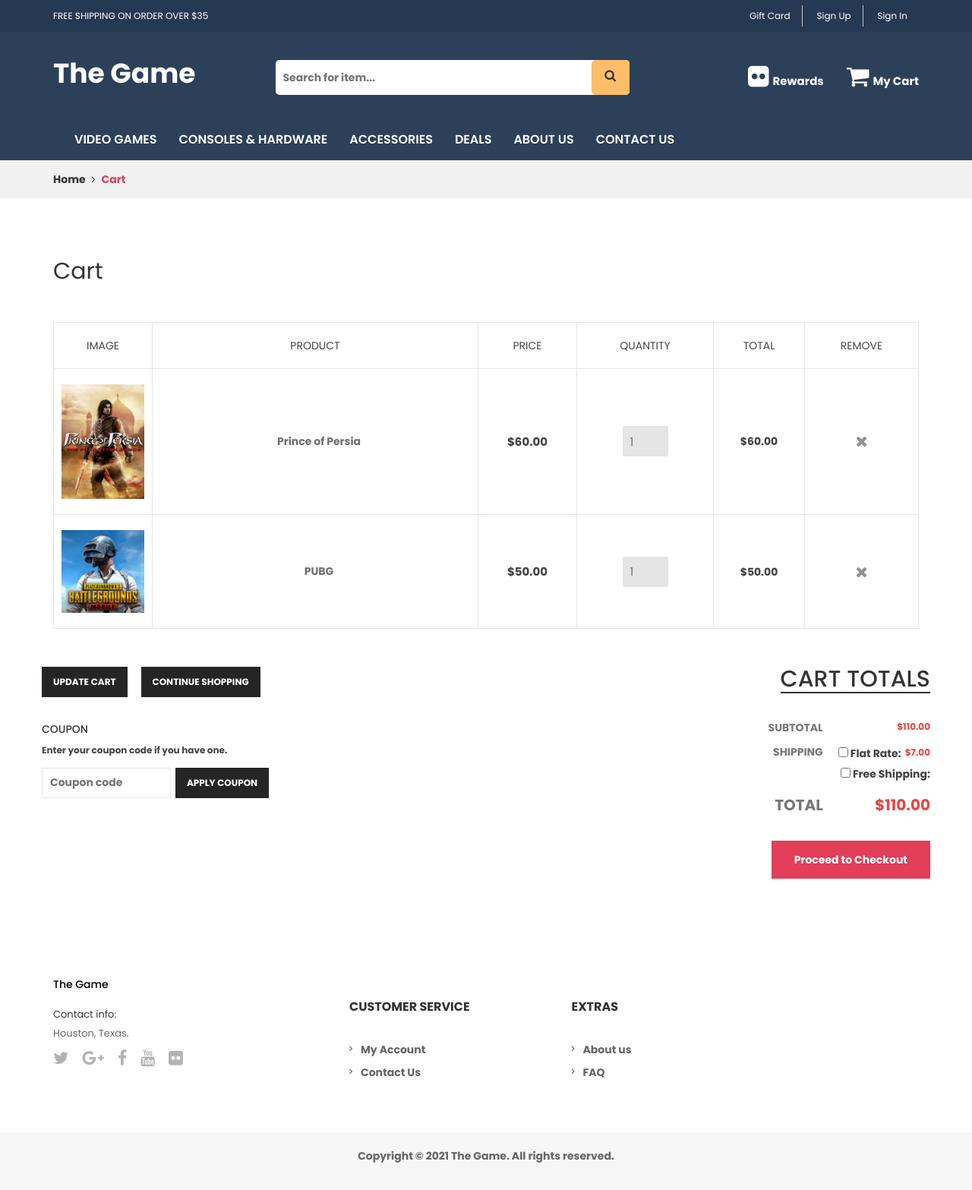
After one commit to dferwave/VideoGameStoreDatabase, a Flask app: page /cart/ in a window 1280 px wide. The commit adds this page. Shown: the whole page at 76% size. Run offline with Flask 2, Linux system fonts and the light colour scheme; some libraries are stand-ins or nearby versions.

Commit message:
Added cart + cleaned some code

```diff
--- /dev/null
+++ b/backend/templates/cart.html
@@ -0,0 +1,141 @@
+{% extends "index.html" %}
+
+{% block content %}
+
+<div class="cart">
+    <!-- breadcrumbs-area-strat -->
+    <div class="breadcrumbs-area">
+        <div class="container">
+            <div class="row">
+                <div class="col-lg-12">
+                    <div class="breadcrumbs-menu">
+                        <ul>
+                            <li><a href="#">Home<i class="fa fa-angle-right"></i></a></li>
+                            <li><a href="#" class="active">cart</a></li>
+                        </ul>
+                    </div>
+                </div>
+            </div>
+        </div>
+    </div>
+    <!-- breadcrumbs-area-end -->
+    <!-- entry-header-area-start -->
+    <div class="entry-header-area pt-80">
+        <div class="container">
+            <div class="row">
+                <div class="col-lg-12">
+                    <div class="entry-header-title">
+                        <h2>Cart</h2>
+                    </div>
+                </div>
+            </div>
+        </div>
+    </div>
+    <!-- entry-header-area-end -->
+    <!-- cart-main-area-start -->
+    <div class="cart-main-area pb-80">
+        <div class="container">
+            <div class="row">
+                <div class="col-lg-12">
+                    <form action="#">
+                        <div class="table-content table-responsive">
+                            <table>
+                                <thead>
+                                    <tr>
+                                        <th class="product-thumbnail">Image</th>
+                                        <th class="product-name">Product</th>
+                                        <th class="product-price">Price</th>
+                                        <th class="product-quantity">Quantity</th>
+                                        <th class="product-subtotal">Total</th>
+                                        <th class="product-remove">Remove</th>
+                                    </tr>
+                                </thead>
+                                <tbody>
+                                    <tr hidden> <!-- Default row if no items in cart -->
+                                        <td colspan="6">No Items in Cart</td>
+                                    </tr>
+                                    <tr>
+                                        <td class="product-thumbnail"><a href="#"><img src="{{url_for('static',filename='img/cart/07.jpg')}}" alt="product image" /></a></td>
+                                        <td class="product-name"><a href="#">Prince of Persia</a></td>
+                                        <td class="product-price"><span class="amount">$60.00</span></td>
+                                        <td class="product-quantity"><input type="number" value="1" min="1"></td>
+                                        <td class="product-subtotal">$60.00</td>
+                                        <td class="product-remove"><a href="#"><i class="fa fa-times"></i></a></td>
+                                    </tr>
+                                    <tr>
+                                        <td class="product-thumbnail"><a href="#"><img src="{{url_for('static',filename='img/cart/06.png')}}" alt="product image" /></a></td>
+                                        <td class="product-name"><a href="#">PUBG</a></td>
+                                        <td class="product-price"><span class="amount">$50.00</span></td>
+                                        <td class="product-quantity"><input type="number" value="1" min="1"></td>
+                                        <td class="product-subtotal">$50.00</td>
+                                        <td class="product-remove"><a href="#"><i class="fa fa-times"></i></a></td>
+                                    </tr>
+                                </tbody>
+                            </table>
+                        </div>
+                    </form>
+                </div>
+                <div class="row">
+                    <div class="col-lg-8 col-md-8 col-sm-6 col-xs-12">
+                        <div class="buttons-cart mb-30">
+                            <ul>
+                                <li><a href="#">Update Cart</a></li>
+                                <li><a href="{{url_for('home')}}">Continue Shopping</a></li>
+                            </ul>
+                        </div>
+                        <div class="coupon">
+                            <h3>Coupon</h3>
+                            <p>Enter your coupon code if you have one.</p>
+                            <form action="#">
+                                <input type="text" placeholder="Coupon code">
+                                <a href="#">Apply Coupon</a>
+                            </form>
+                        </div>
+                    </div>
+                    <div class="col-lg-4 col-md-4 col-sm-6 col-xs-12"> <!-- hidden if no items in cart -->
+                        <div class="cart_totals">
+                            <h2>Cart Totals</h2>
+                            <table>
+                                <tbody>
+                                    <tr class="cart-subtotal">
+                                        <th>Subtotal</th>
+                                        <td>
+                                            <span class="amount">$110.00</span>
+                                        </td>
+                                    </tr>
+                                    <tr class="shipping">
+                                        <th>Shipping</th>
+                                        <td>
+                                            <ul>
+                                                <li>
+                                                    <input type="checkbox"  value="address" name="address">
+                                                    <label>Flat Rate: <span class="amount">$7.00</span></label>
+                                                </li>
+                                                <li>
+                                                    <input type="checkbox" value="address" name="address">
+                                                    <label>Free Shipping:</label>
+                                                </li>
+                                            </ul>
+                                        </td>
+                                    </tr>
+                                    <tr class="order-total">
+                                        <th>Total</th>
+                                        <td>
+                                            <strong>
+                                                <span class="amount">$110.00</span>
+                                            </strong>
+                                        </td>
+                                    </tr>
+                                </tbody>
+                            </table>
+                            <div class="wc-proceed-to-checkout">
+                                <a href="{{url_for('checkout')}}">Proceed to Checkout</a>
+                            </div>
+                        </div>
+                    </div>
+                </div>
+            </div>
+        </div>
+    </div>
+</div>
+{% endblock %}
--- a/backend/templates/index.html
+++ b/backend/templates/index.html
@@ -154,10 +154,11 @@
         </div>
         <!-- header-bottom-area-end -->
     </header>
-    {%block content %}
+
+    {% block content %}
 
 
-    {%endblock%}
+    {% endblock %}
 
     <footer>
         <!-- footer-top-start -->
@@ -171,8 +172,6 @@
                                 <a href="{{url_for('home')}}"><h5 style="color: Black;">The Game</h5></a>
                             </div>
                             <div class="footer-test">
-                                <p></p>
-                                <p></p>
                                 <p></p>
                                 <h3>Contact info:</h3>
                                 <h4>Houston, Texas.</h4>
@@ -195,7 +194,11 @@
                             </div>
                             <div class="footer-menu">
                                 <ul>
+                                    <!-- { if user.is_authenticated } -->
+                                    <!-- <li><a href="url_for('profile')">My Account</a></li> -->
+                                    <!-- { else } -->
                                     <li><a href="{{url_for('login')}}">My Account</a></li>
+                                    <!-- { endif } -->
                                     <li><a href="#">Contact Us</a></li>
                                 </ul>
                             </div>
@@ -230,8 +233,6 @@
                     <div class="col-lg-12">
                         <div class="copy-right-area text-center">
                             <p>Copyright &copy; 2021 <a href="#">The Game.</a> All rights reserved.</p>
-                        </div>
-
                         </div>
                     </div>
                 </div>
--- a/backend/user/routes.py
+++ b/backend/user/routes.py
@@ -5,10 +5,8 @@ from user.models import Member
 
 @app.route("/register/", methods=['GET','POST'])
 def register():
-
     if request.method == 'POST':
         newMember = Member()
-
         return newMember.register()
     else:
         return render_template("register.html")
@@ -17,7 +15,7 @@ def register():
 @app.route("/login/", methods=['GET','POST'])
 def login():
     if request.method == 'POST':
-        memberr = Member()
-        return memberr.login()
+        member = Member()
+        return member.login()
     else:
         return render_template("login.html")
```
Also changed, not shown: backend/templates/register.html (+87 -33 lines).
